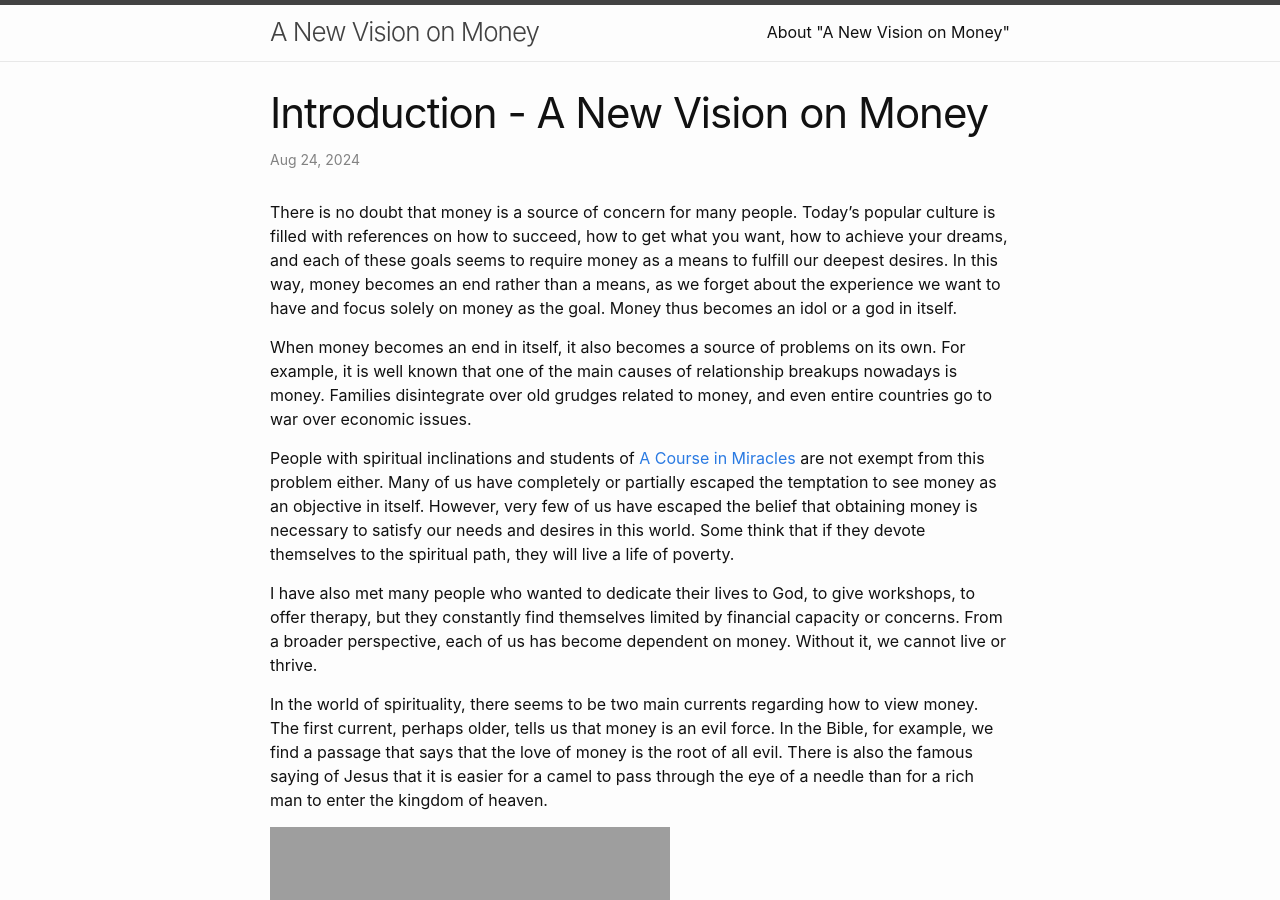
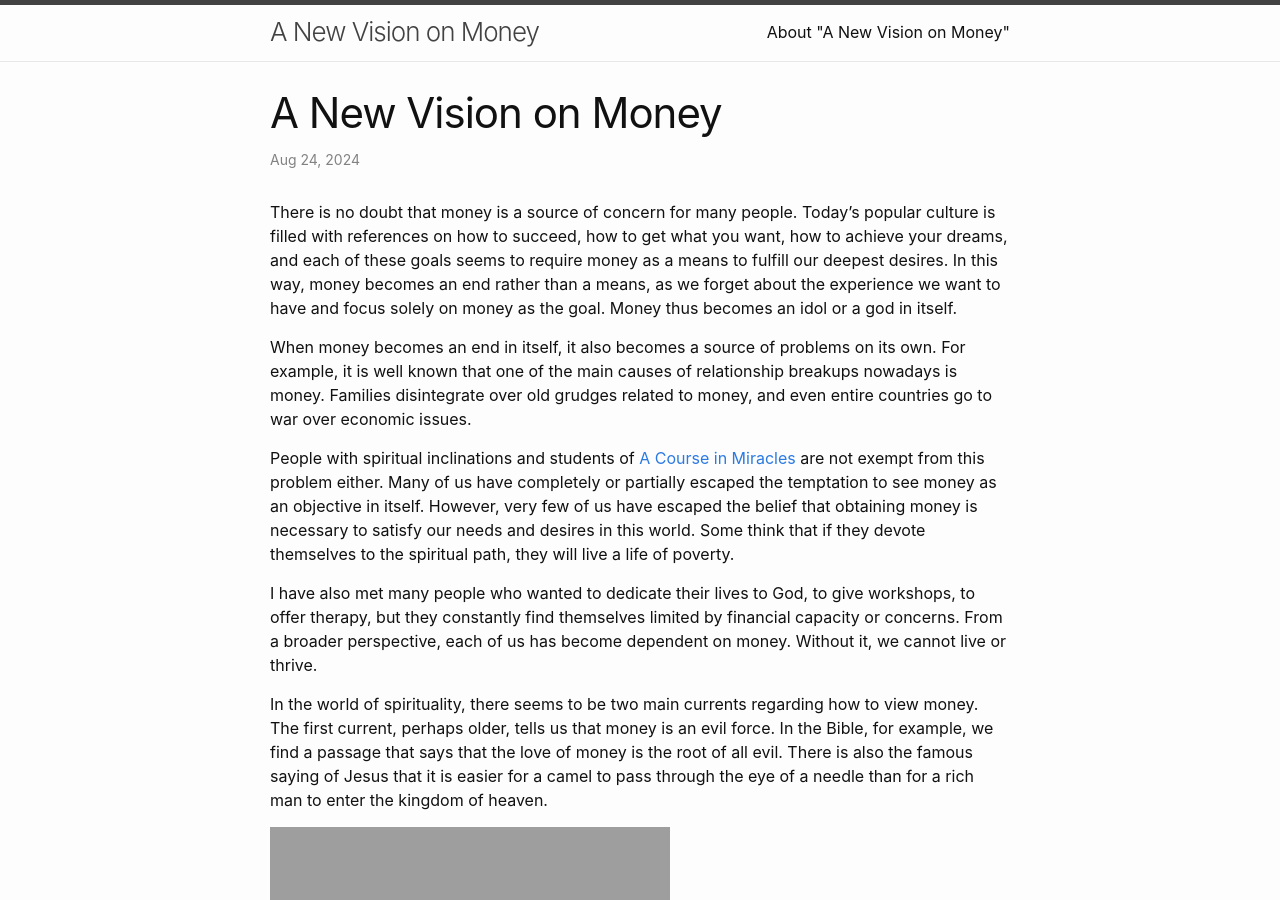
Before and after one commit to siran/a_new_vision_on_money, a Jekyll site: the page built from _posts/2024-08-23-Introduction.md, in a window 1280 px wide and 900 px high. Built offline with Jekyll 4.4.1, drawn with Linux system fonts in a browser that asks for light colours; our own code applies the rules of GitHub Pages for plain Markdown files.

Commit message:
changing title

```diff
--- a/_layouts/post.html
+++ b/_layouts/post.html
@@ -4,7 +4,7 @@ layout: default
 <article class="post h-entry" itemscope itemtype="http://schema.org/BlogPosting">
 
   <header class="post-header">
-    <h1 class="post-title p-name" itemprop="name headline">{{ page.title | escape }}</h1>
+    <h1 class="post-title p-name" itemprop="name headline">A New Vision on Money</h1>
     <p class="post-meta">
       <time class="dt-published" datetime="{{ page.date | date_to_xmlschema }}" itemprop="datePublished">
         {%- assign date_format = site.minima.date_format | default: "%b %-d, %Y" -%}
```
